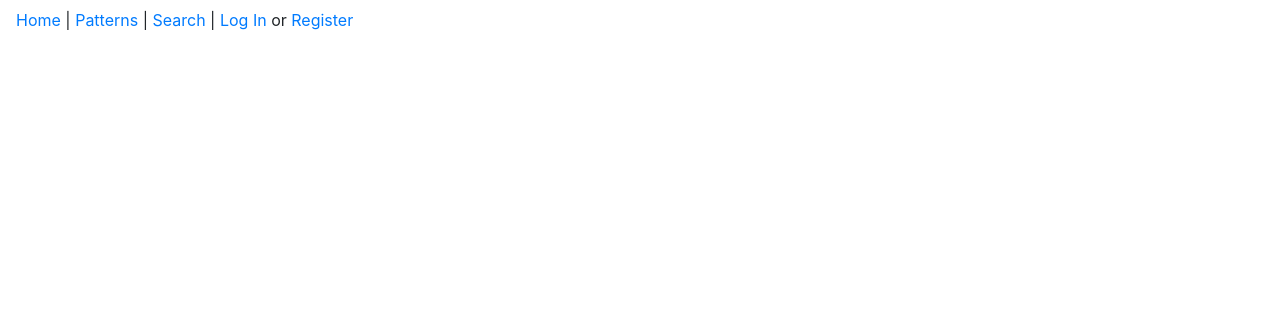
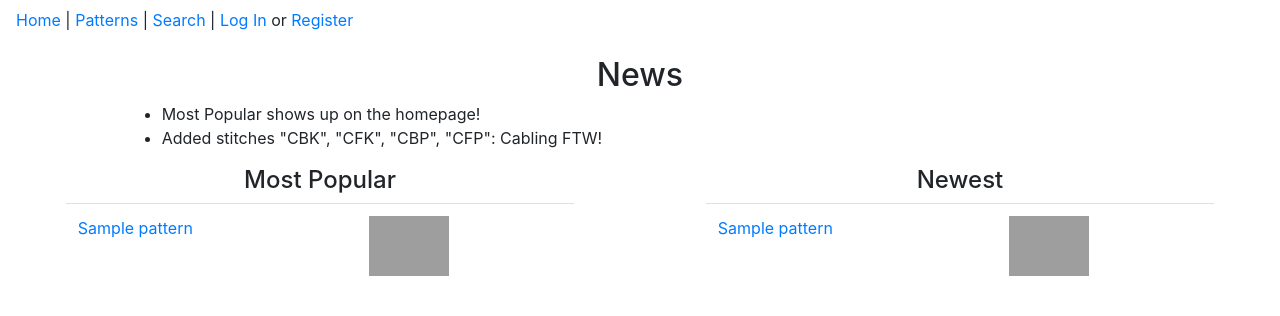
Before and after one commit to KristinEliseLee/hackbright-project-knitting, a Flask app: page / in a window 1280 px wide. Shown: the top 316 px of the page. Run offline with Flask 2, Linux system fonts and the light colour scheme; tables that the repository leaves empty hold one stand-in row (values such as "Sample post"); some libraries are stand-ins or nearby versions; grey boxes are pictures that could not be loaded.

Commit message:
Added homepage with most-liked and newest, organized all pattern lists into tables

```diff
--- a/server.py
+++ b/server.py
@@ -4,6 +4,8 @@ from flask_debugtoolbar import DebugToolbarExtension
 import urllib
 from flask_sqlalchemy import SQLAlchemy
 import json
+from sqlalchemy import desc
+from sqlalchemy import func
 
 from model import connect_to_db, User, Pattern, UserLikesPattern, db
 
@@ -21,8 +23,15 @@ connect_to_db(app, 'knitpreviewproject')
 
 @app.route('/')
 def show_homepage():
+    base_query = db.session.query(Pattern.pattern_id, Pattern.pattern_name,
+        Pattern.pattern_url)
 
-    return render_template('home.html')
+    latest = base_query.order_by(desc(Pattern.time_created)).limit(5).all()
+    most_liked = base_query.join(UserLikesPattern).group_by(Pattern.pattern_id,
+        Pattern.pattern_name, Pattern.pattern_url).order_by(desc(func.count(UserLikesPattern.like_id)
+        )).limit(5).all()
+
+    return render_template('home.html', latest=latest, most_liked=most_liked)
 
 
 @app.route('/register')
@@ -103,11 +112,12 @@ def show_search_form():
 def get_search_results():
     """"""
     search_val = request.args.get('searchVal')
+    per_page = 20
     page = int(request.args.get('page', 1))
     patterns = db.session.query(Pattern.pattern_id, Pattern.pattern_name, Pattern.pattern_url).filter(Pattern.pattern_name.ilike(f'%{search_val}%')).all()
     patterns_num = len(patterns)
-    num_pages = math.ceil(len(patterns) / 1)
-    to_show = patterns[(1 * (page - 1)): (1 * page)]
+    num_pages = math.ceil(len(patterns) / per_page)
+    to_show = patterns[(per_page * (page - 1)): (per_page * page)]
     pattern_dict = {'patterns': to_show, 'numResults': patterns_num, 'numPages': num_pages, 'page': page}
     json_dict = json.dumps(pattern_dict)
     print(json_dict)
--- a/static/css/style.css
+++ b/static/css/style.css
@@ -68,7 +68,12 @@ footer {
 }
 
 .colorBox {
-    width: 50%;
+    max-width: 50%;
+}
+
+.searchBar {
+    max-width:50%;
+
 }
 
 .outline {
@@ -87,3 +92,13 @@ footer {
     stroke: #84cc26;
     color: #84cc26;
 }
+
+.thumbnail {
+    max-width: 80px;
+    max-height: 80px;
+    height: auto;
+    width: auto;
+}
+h1, h2, h3, h4, h5, h6 {
+    text-align: center;
+}
--- a/templates/home.html
+++ b/templates/home.html
@@ -1,4 +1,43 @@
 {% extends 'base.html' %}
 {% block HEAD %}<title>Home</title>{% endblock %}
 {% block BODY %}
+<div class="container-fluid">
+    <div class="row" id="news">
+        <div class="col-10 offset-1">
+            <h2> News </h2>
+            <ul>
+                <li>
+                    Most Popular shows up on the homepage!
+                </li>
+                <li>
+                    Added stitches "CBK", "CFK", "CBP", "CFP": Cabling FTW!
+                </li>
+            </ul>
+        </div>
+    </div>
+    <div class="row">
+        <div class="col-6">
+            <h4> Most Popular </h4>
+            <table class="table col-10 offset-1">
+                {% for pattern in most_liked %}
+                <tr>
+                    <td><a href="/patterns/{{pattern[0]}}">{{pattern[1]}}</a></td>
+                    <td><a href="/patterns/{{pattern[0]}}"><img src="{{pattern[2]}}" class="thumbnail"></a></td>
+                </tr>
+                {% endfor %}
+            </table>
+        </div>
+        <div class='col-6'>
+            <h4> Newest </h4>
+            <table class="table col-10 offset-1">
+                {% for pattern in latest %}
+                <tr>
+                    <td><a href="/patterns/{{pattern[0]}}">{{pattern[1]}}</a></td>
+                    <td><a href="/patterns/{{pattern[0]}}"><img src="{{pattern[2]}}" class="thumbnail"></a></td>
+                </tr>
+                {% endfor %}
+            </table>
+        </div>
+    </div>
+</div>
 {% endblock %}
```
Also changed, not shown: model.py (+3 -12 lines), static/js/patternMakerReact.js (+11 -4 lines), static/js/patternsSearch.js (+37 -27 lines), templates/patterns.html (+10 -5 lines), templates/user.html (+35 -14 lines), Unused/_pagination.html (renamed from templates/_pagination.html), Unused/patterns_search_results.html (renamed from templates/patterns_search_results.html).
